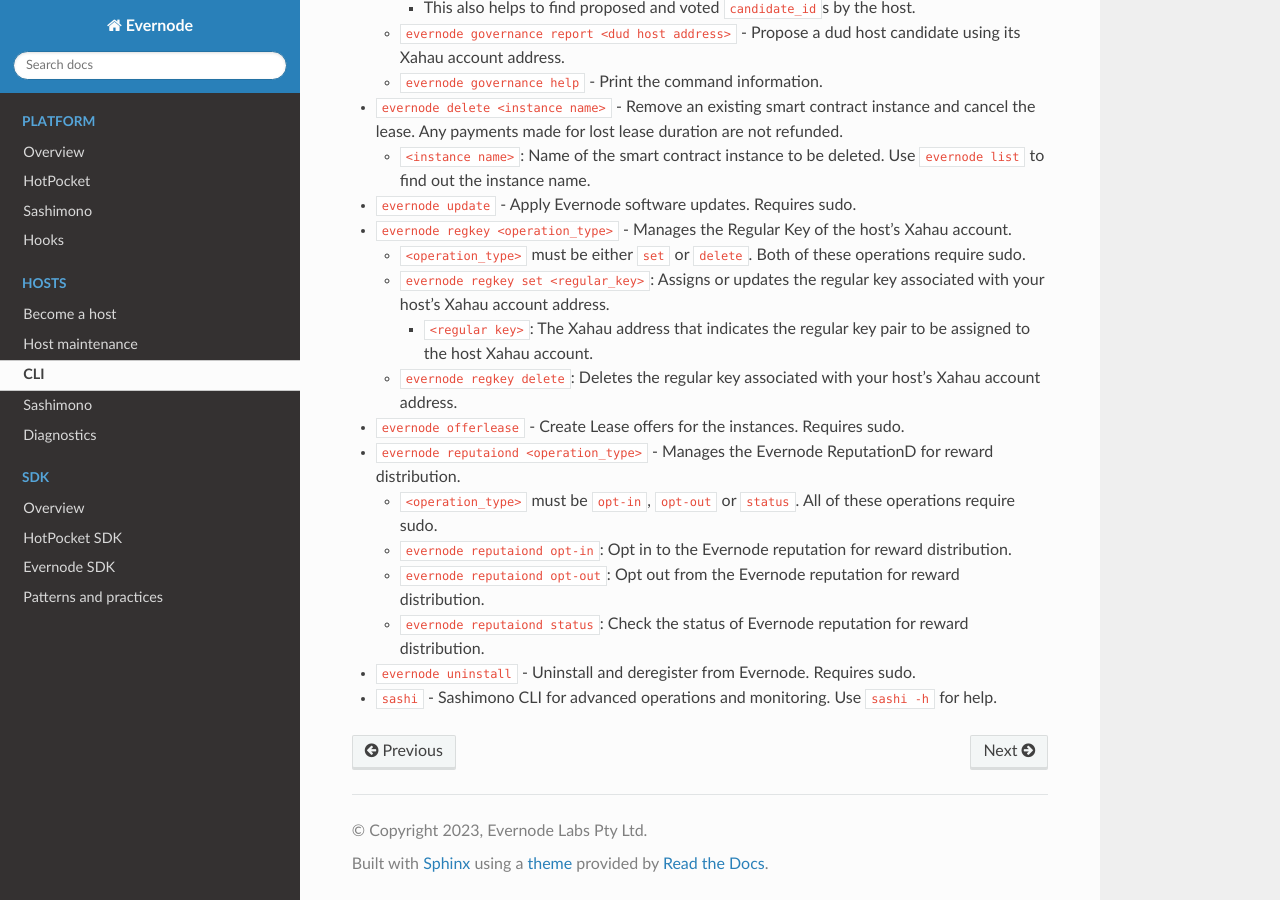
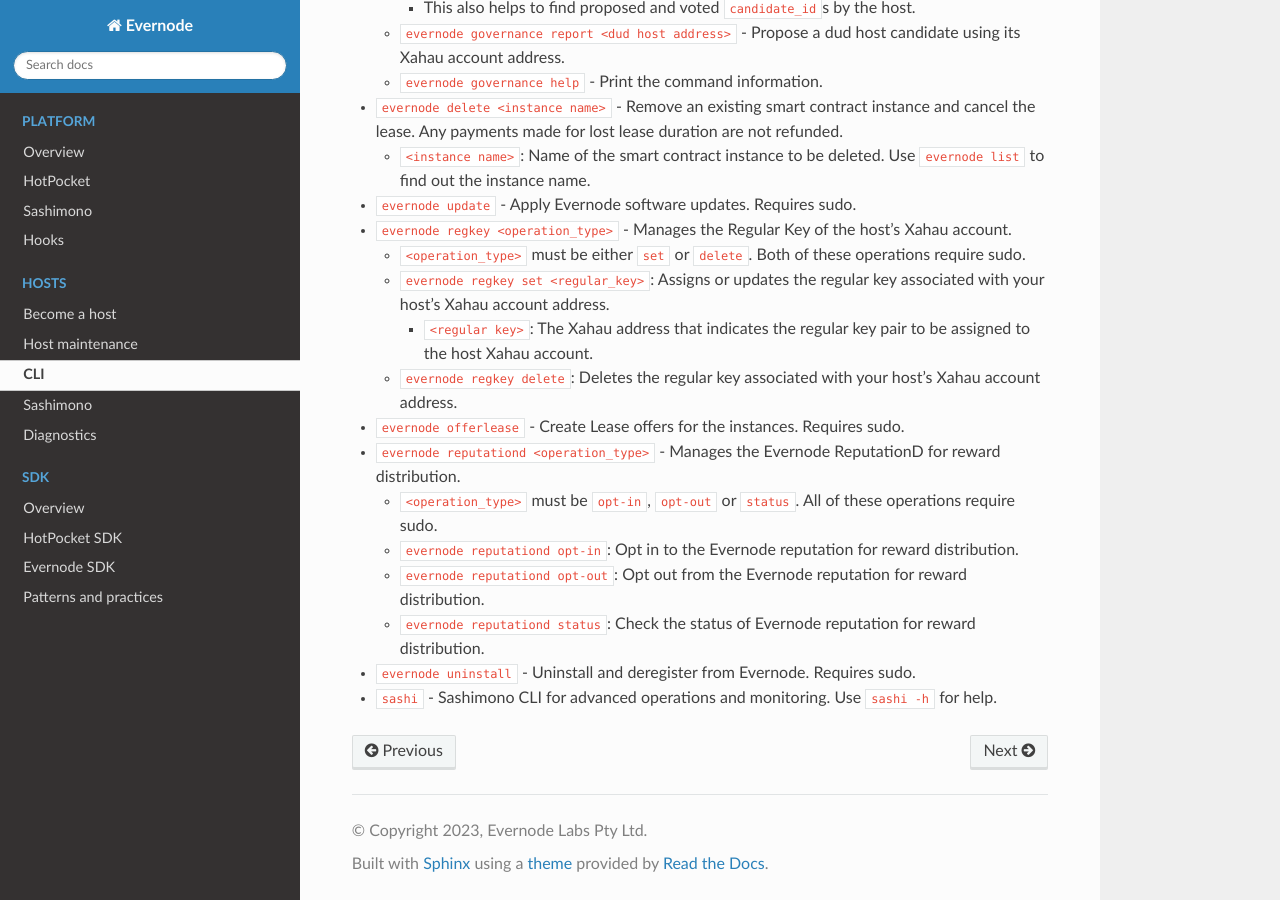
Before and after one commit to tequdev/evernode-docs, a Sphinx documentation site: the page built from docs/source/hosts/evernode-cli.md, in a window 1280 px wide and 900 px high, scrolled down 1524 px. Built offline with Sphinx 7.4.7 and the Read the Docs theme 2.0.0, drawn with Linux system fonts in a browser that asks for light colours.

Commit message:
Fixed CLI misspelling

```diff
--- a/docs/source/hosts/evernode-cli.md
+++ b/docs/source/hosts/evernode-cli.md
@@ -54,10 +54,10 @@
         - `<regular key>`: The Xahau address that indicates the regular key pair to be assigned to the host Xahau account.
     - `evernode regkey delete`: Deletes the regular key associated with your host's Xahau account address.
 - `evernode offerlease` - Create Lease offers for the instances. Requires sudo.
-- `evernode reputaiond <operation_type>` - Manages the Evernode ReputationD for reward distribution.
+- `evernode reputationd <operation_type>` - Manages the Evernode ReputationD for reward distribution.
     - `<operation_type>` must be `opt-in`, `opt-out` or `status`. All of these operations require sudo.
-    - `evernode reputaiond opt-in`: Opt in to the Evernode reputation for reward distribution.
-    - `evernode reputaiond opt-out`: Opt out from the Evernode reputation for reward distribution.
-    - `evernode reputaiond status`: Check the status of Evernode reputation for reward distribution.
+    - `evernode reputationd opt-in`: Opt in to the Evernode reputation for reward distribution.
+    - `evernode reputationd opt-out`: Opt out from the Evernode reputation for reward distribution.
+    - `evernode reputationd status`: Check the status of Evernode reputation for reward distribution.
 - `evernode uninstall` - Uninstall and deregister from Evernode. Requires sudo.
 - `sashi` - Sashimono CLI for advanced operations and monitoring. Use `sashi -h` for help.
```
